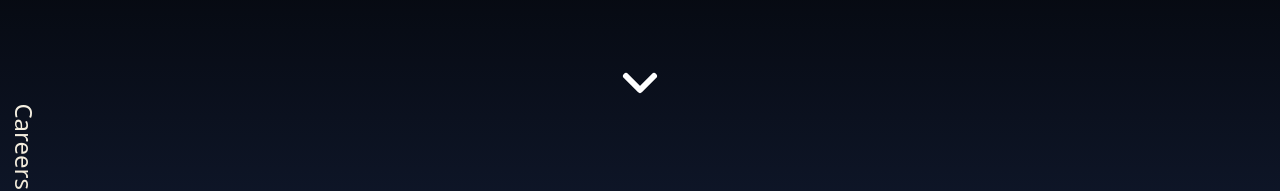
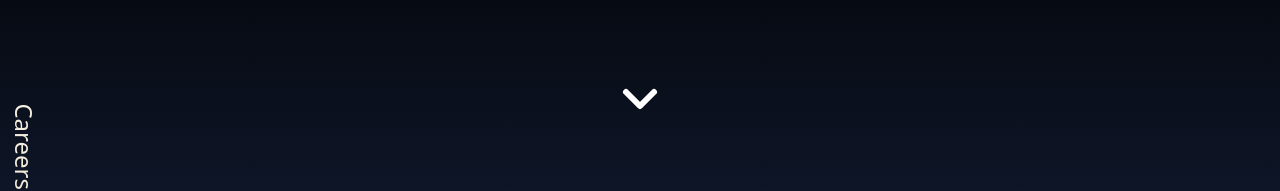
Before and after one commit to bogyeom95/portfolio, a Next.js app: page / in a window 1280 px wide. Shown: the part 578-769 px from the top of the page. Built offline with nearby package versions, Linux system fonts and the light colour scheme.

Commit message:
ScrollHint click event 처리

```diff
--- a/app/components/CareerSection/CareerSection.tsx
+++ b/app/components/CareerSection/CareerSection.tsx
@@ -139,7 +139,7 @@ export const careerItems: CareerItem[] = [
     title: "빌딩챗 - 신규 프로젝트 개발 (프로토타입)",
     descriptions: [
       "위치 인증을 기반으로 같은 빌딩 내 사용자들 간에 익명 게시판 서비스를 제공하는 앱 개발 프로젝트에 참여했습니다.",
-      "프론트엔드와 기획팀과 협업하여 초기 기획부터 배포까지 전 과정에 참여해볼 수 있었습니다.",
+      "초기 기획부터 배포까지 전 과정에 참여해볼 수 있었습니다.",
     ],
     activityPeriod: "2021.09 - 2021.12",
     myRole: "백엔드 개발 (인턴)",
--- a/app/components/HeroSection/HeroSection.tsx
+++ b/app/components/HeroSection/HeroSection.tsx
@@ -3,17 +3,17 @@ import React from "react";
 import gsap from "gsap";
 import { useGSAP } from "@gsap/react";
 import { ScrollTrigger } from "gsap/ScrollTrigger";
+import SplitType from "split-type";
+import { animateAsciiBG } from "../animations";
 import AsciiBackground from "../AsciiBackground";
-import SplitType from "split-type";
 import { ascii } from "./ascii";
-import { animateAsciiBG } from "../animations";
 gsap.registerPlugin(ScrollTrigger);
 
 export default function HeroSection() {
   const containerRef = React.useRef<HTMLDivElement | null>(null);
   const titleRef = React.useRef<HTMLDivElement | null>(null);
   const bgRefs = React.useRef<(HTMLDivElement | null)[]>([]);
-  const scrollHintRef = React.useRef<HTMLDivElement | null>(null);
+  const scrollHintRef = React.useRef<HTMLButtonElement | null>(null);
 
   useGSAP(() => {
     if (titleRef.current) {
@@ -51,14 +51,10 @@ export default function HeroSection() {
       }),
       pin: true,
       scrub: true,
-      snap: {
-        snapTo: 1,
-        duration: 0.5,
-        ease: "power2.inOut",
-      },
+
       onUpdate: (self) => {
         if (scrollHintRef.current) {
-          if (self.progress > 0.8) {
+          if (self.progress > 0.9) {
             gsap.to(scrollHintRef.current, {
               opacity: 0,
               duration: 0.5,
@@ -74,12 +70,23 @@ export default function HeroSection() {
     });
   });
 
+  const handleScrollHintClick = () => {
+    if (containerRef.current) {
+      const scrollPosition = 2000;
+      window.scrollTo({
+        top: scrollPosition,
+        behavior: "smooth",
+      });
+    }
+  };
+
   return (
     <section
       ref={containerRef}
       className=" w-screen bg-gradient-to-b from-slate-900 via-black to-slate-900"
     >
-      <div className="relative z-10 flex items-center justify-center w-screen h-screen flex-col gap-4 text-white overflow-hidden">
+      <div className="flex items-center justify-center w-screen h-screen flex-col gap-4 text-white overflow-hidden">
+        <div className="relative z-10">
           <span
             ref={titleRef}
             className="text-5xl sm:text-7xl lg:text-9xl font-extrabold  text-white "
@@ -91,6 +98,7 @@ export default function HeroSection() {
             </span>
           </span>
         </div>
+      </div>
 
       <AsciiBackground
         ascii={ascii}
@@ -99,15 +107,17 @@ export default function HeroSection() {
         blockSize={10}
         xPosition="left-0"
         refs={bgRefs}
+        animate={true}
       />
 
-      <div
+      <button
         ref={scrollHintRef}
-        className="absolute bottom-20 text-center text-white"
+        className="absolute bottom-16 text-center text-white z-50"
         style={{
           left: "50%",
           transform: "translate(-50%, -50%)",
         }}
+        onClick={handleScrollHintClick}
       >
         <svg
           xmlns="http://www.w3.org/2000/svg"
@@ -123,7 +133,7 @@ export default function HeroSection() {
             d="M19 9l-7 7-7-7"
           />
         </svg>
-      </div>
+      </button>
     </section>
   );
 }
```
Lines whose indentation alone changed are shown as unchanged.
